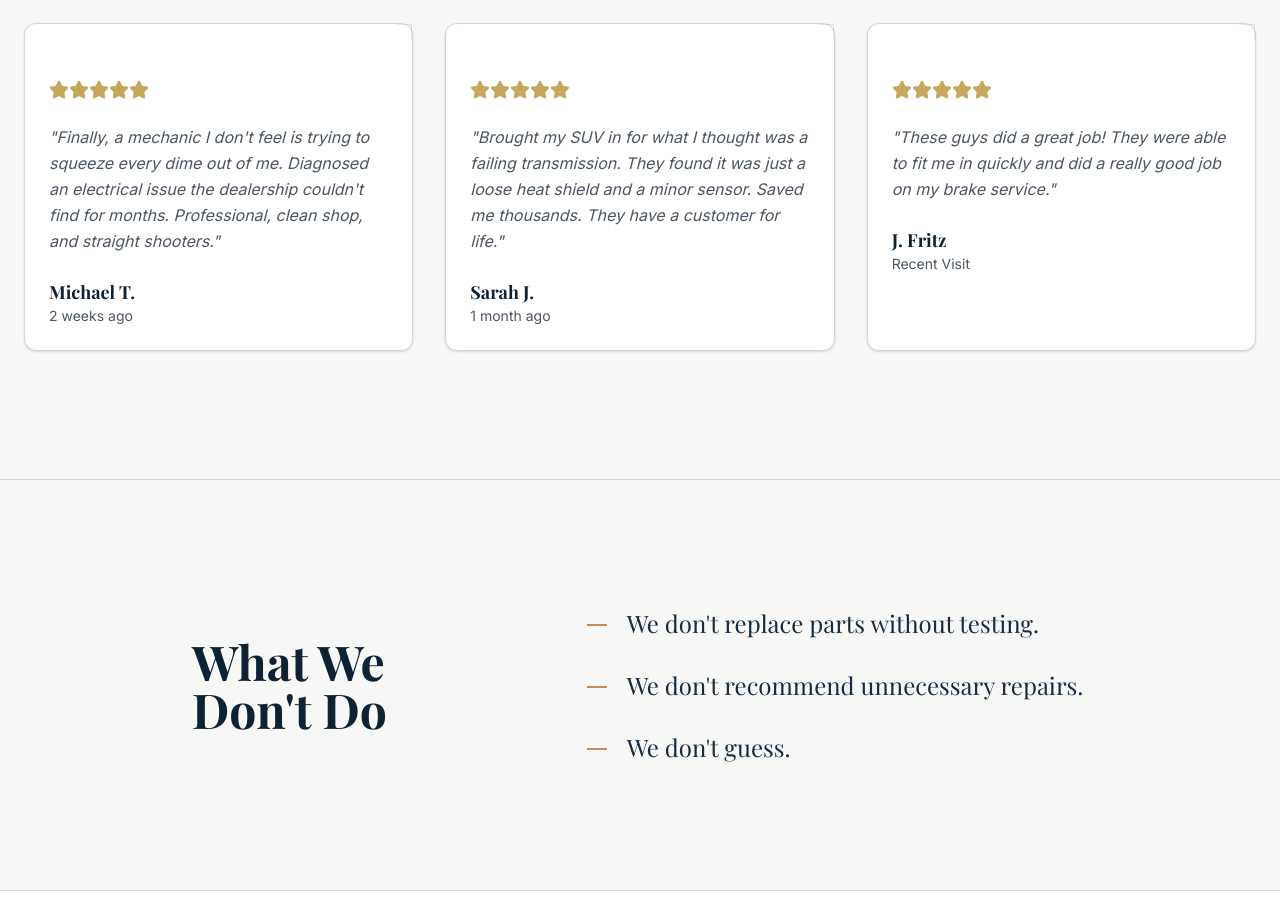
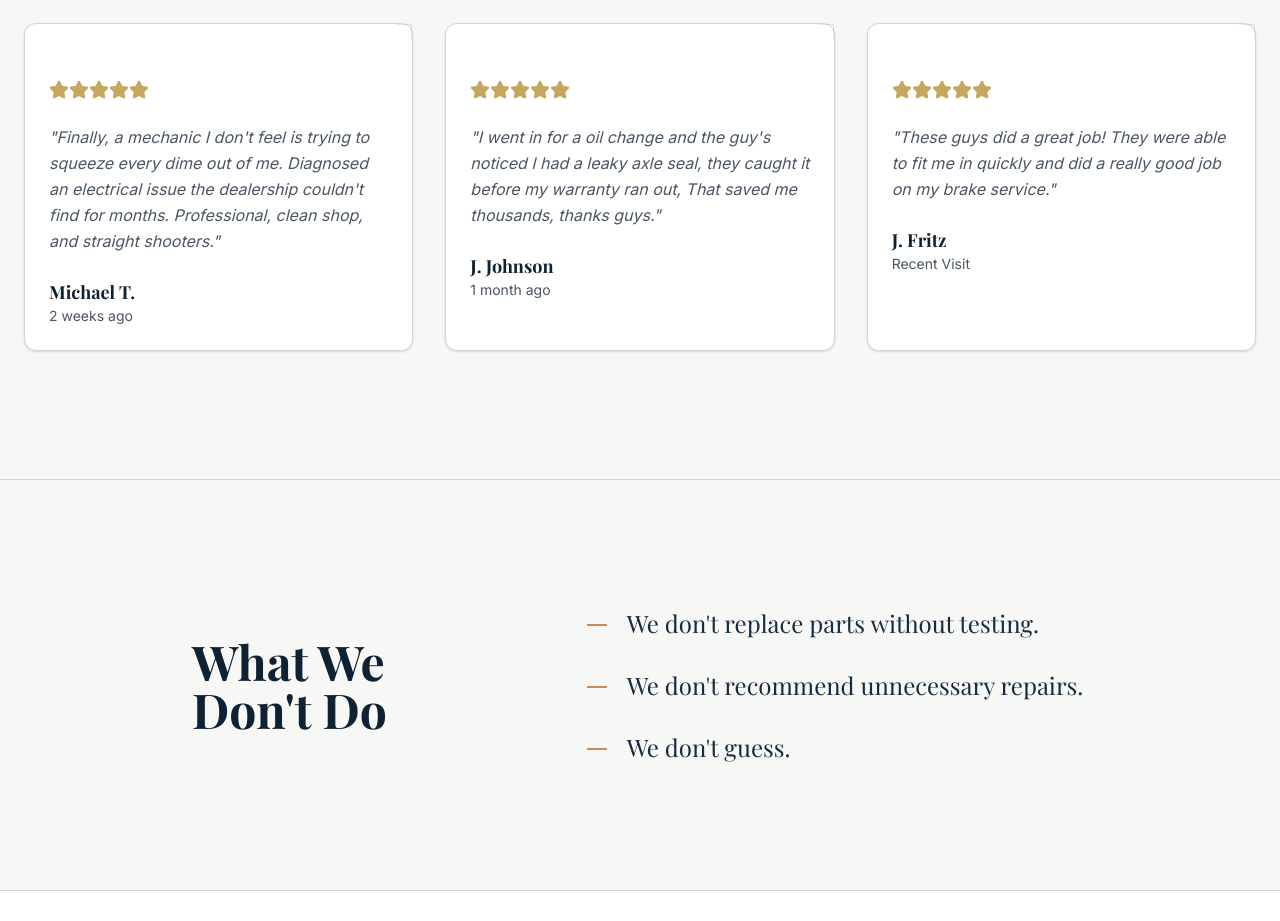
Before and after one commit to triggsmt67-cmd/Benchmark, a Next.js app in the folder auto-repair-site/: page / in a window 1280 px wide. Shown: the part 5860-6781 px from the top of the page. Built offline with nearby package versions, Linux system fonts and the light colour scheme; a web font is replaced by a local one.

Commit message:
update middle testimonial card with J. Johnson review

```diff
--- a/auto-repair-site/src/components/widgets/testimonials-section.tsx
+++ b/auto-repair-site/src/components/widgets/testimonials-section.tsx
@@ -12,8 +12,8 @@ const testimonials = [
         timing: "2 weeks ago"
     },
     {
-        name: "Sarah J.",
-        quote: "Brought my SUV in for what I thought was a failing transmission. They found it was just a loose heat shield and a minor sensor. Saved me thousands. They have a customer for life.",
+        name: "J. Johnson",
+        quote: "I went in for a oil change and the guy's noticed I had a leaky axle seal, they caught it before my warranty ran out, That saved me thousands, thanks guys.",
         timing: "1 month ago"
     },
     {
```
